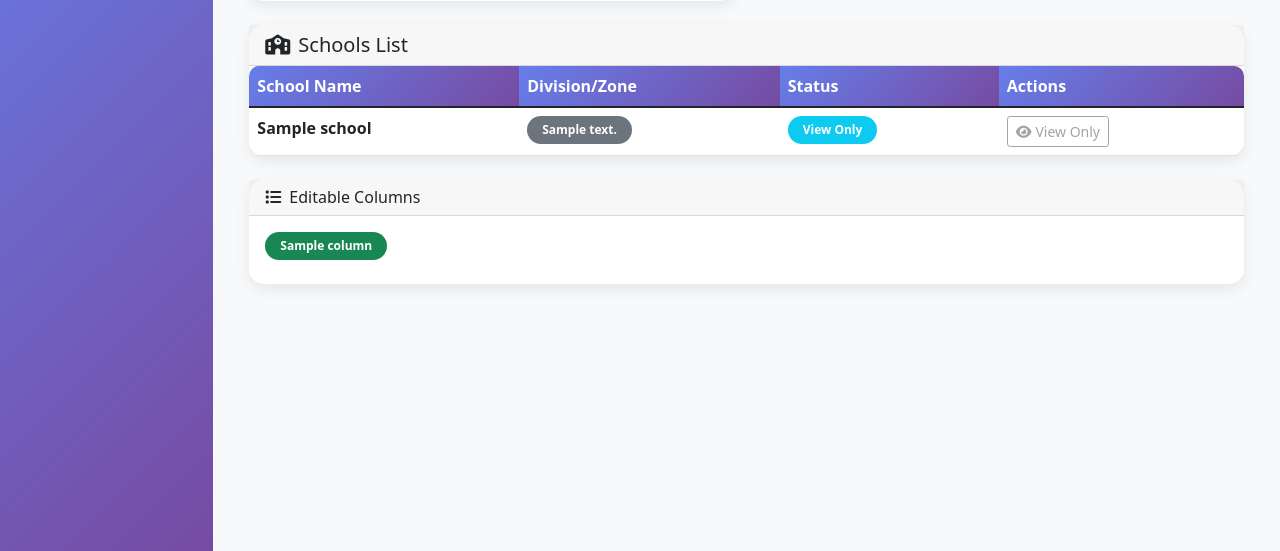
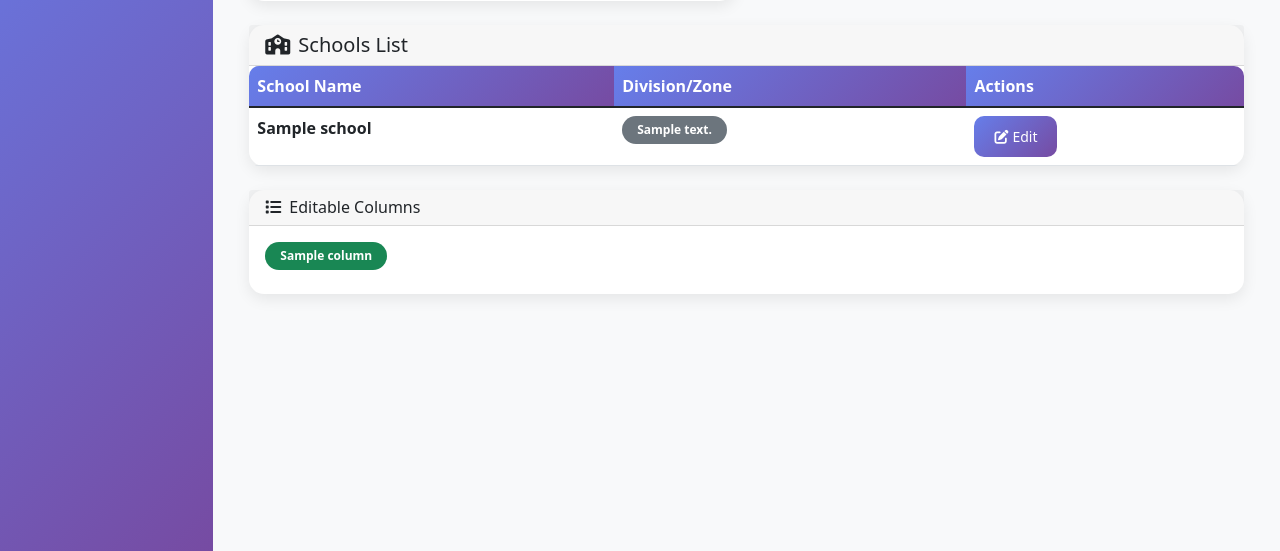
Before and after one commit to deathwalker741/mohandb, a Flask app: template templates/sheet_view.html in a window 1280 px wide. Shown: the part 249-800 px from the top of the page. Run offline with Flask 3, Linux system fonts and the light colour scheme; the template is opened without the code that fills it: most values are stand-ins (such as "Sample title", 1, 10 or a date in 2020).

Commit message:
feat: restrict sheet views to only schools user can edit; simplify table UI

```diff
--- a/app.py
+++ b/app.py
@@ -115,7 +115,8 @@ def view_sheet(table_name):
         return redirect(url_for('index'))
 
     with engine.connect() as connection:
-        query = text(f"SELECT * FROM {table_name} ORDER BY id;")
+        # Quote identifiers to be safe
+        query = text(f"SELECT * FROM {sql_ident(table_name)} ORDER BY {sql_ident('id')};")
         result = connection.execute(query).mappings().all()
         columns = list(result[0].keys()) if result else []
 
@@ -124,6 +125,8 @@ def view_sheet(table_name):
     schools_list = [dict(school) for school in result]
     for school in schools_list:
         school['can_edit'] = can_edit_school(user, school)
+    # Show only schools the user can edit
+    schools_list = [s for s in schools_list if s.get('can_edit')]
 
     config = SHEET_CONFIGS[table_name]
     fixed_cols = config['fixed_columns']
--- a/templates/sheet_view.html
+++ b/templates/sheet_view.html
@@ -58,7 +58,6 @@
                     <tr>
                         <th>School Name</th>
                         <th>Division/Zone</th>
-                        <th>Status</th>
                         <th>Actions</th>
                     </tr>
                 </thead>
@@ -77,23 +76,10 @@
                             </span>
                         </td>
                         <td>
-                            {% if school.can_edit %}
-                            <span class="badge bg-success">Editable</span>
-                            {% else %}
-                            <span class="badge bg-info">View Only</span>
-                            {% endif %}
-                        </td>
-                        <td>
-                            {% if school.can_edit %}
                             <a href="{{ url_for('edit_school', table_name=table_name, school_id=school.id) }}"
                                class="btn btn-primary btn-sm">
                                 <i class="fas fa-edit me-1"></i>Edit
                             </a>
-                            {% else %}
-                            <button class="btn btn-outline-secondary btn-sm" disabled>
-                                <i class="fas fa-eye me-1"></i>View Only
-                            </button>
-                            {% endif %}
                         </td>
                     </tr>
                     {% endfor %}
```
